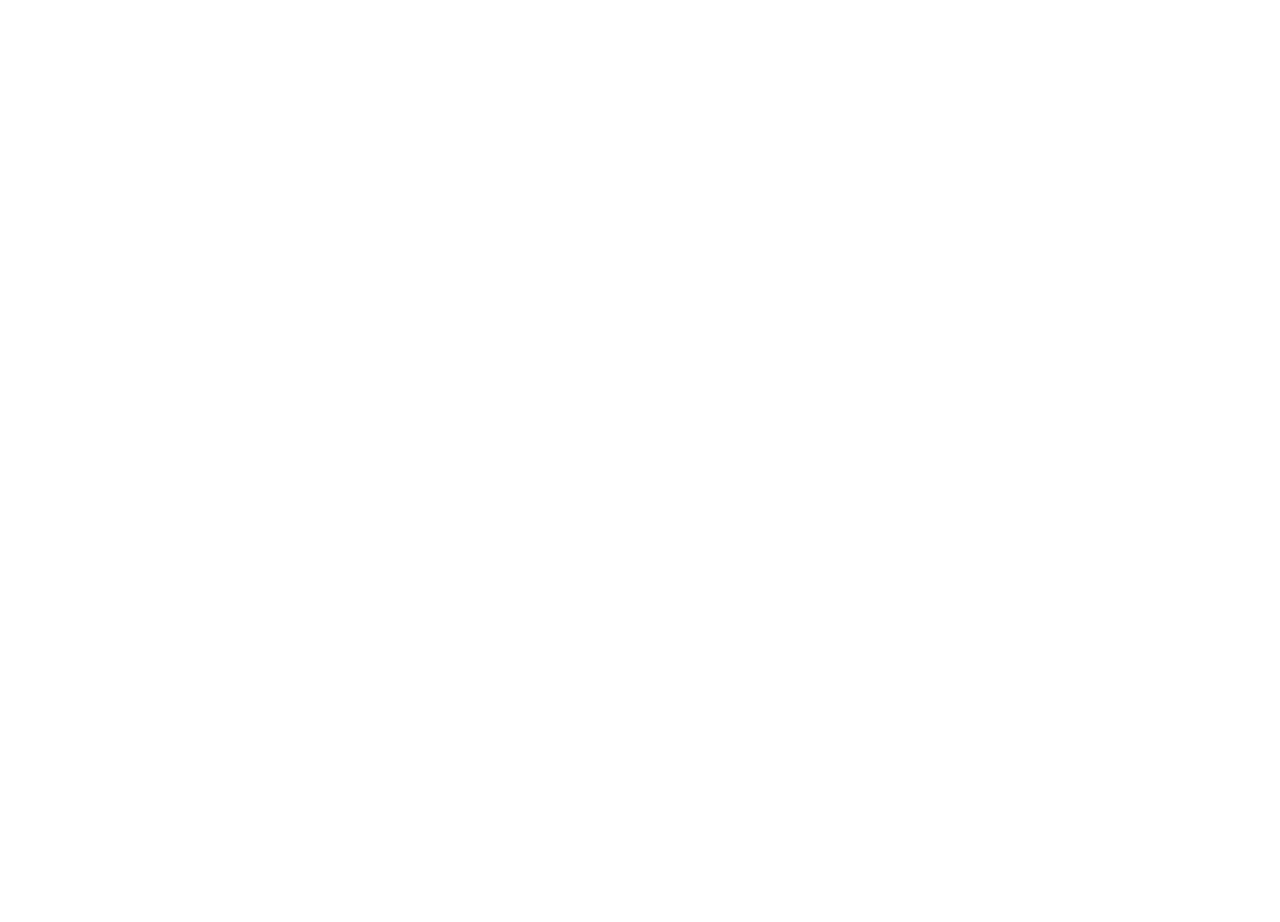
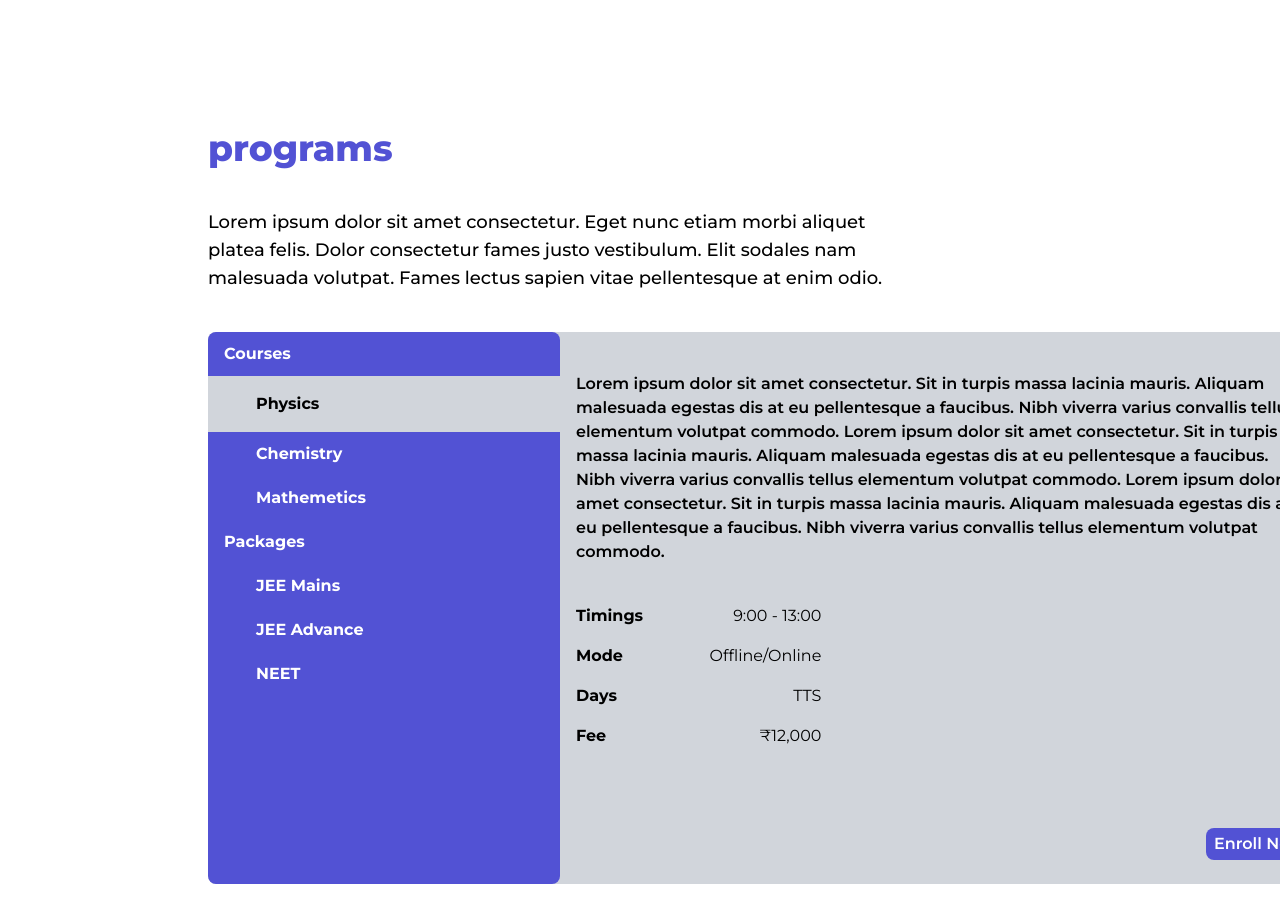
Before and after one commit to ishitaraina1807/Uni-Website, a Next.js app: page / in a window 1280 px wide. Shown: the part 3400-4322 px from the top of the page. Before the commit the page ends 3288 px from the top, so only its background shows below. Built offline with nearby package versions, Linux system fonts and the light colour scheme.

Commit message:
programs

```diff
--- a/app/page.tsx
+++ b/app/page.tsx
@@ -3,6 +3,7 @@
 import About from "@/components/About";
 import EventPage from "@/components/EventPage";
 import Academics from "@/components/Academics";
+import Programs from "@/components/Programs";
 
 export default function Page() {
 
@@ -13,6 +14,7 @@
       <About />
       <EventPage/>
       <Academics/>
+      <Programs/>
     </div>
   )
 }
--- a/components/Academics.tsx
+++ b/components/Academics.tsx
@@ -25,7 +25,7 @@
         <p className='text-sm text-center font-semibold mt-4'>Prof Mac Sandman</p>
         </div>
       </div>
-      <button className='rounded-lg bg-[#5252D4] text-white py-1 px-2 font-semibold'>know more</button>
+      <button className='rounded-lg bg-[#5252D4] text-white py-1 px-2 font-semibold mt-20'>know more</button>
     </div>
   )
 }
--- a/components/Programs.tsx
+++ b/components/Programs.tsx
@@ -0,0 +1,50 @@
+import React from 'react'
+
+export default function Programs() {
+  return (
+    <div>
+      <div className="mx-52">
+      <h1 className='text-[#5252D4] text-4xl font-extrabold mt-40'>programs</h1>
+      <p className='mt-10 mr-40 text-black text-lg font-medium'>Lorem ipsum dolor sit amet consectetur. Eget nunc etiam morbi aliquet platea felis. Dolor consectetur fames justo vestibulum. Elit sodales nam malesuada volutpat. Fames lectus sapien vitae pellentesque at enim odio.</p>
+      <div className="w-[1120px] h-[552px] my-10 flex-shrink-0 rounded-lg bg-gray-300 flex">
+      <div className="w-[352px] h-[552px] flex-shrink-0 rounded-lg bg-[#5252D4] leading-13">
+      <p className="text-white text-20 font-bold ml-4"> Courses</p>
+      <div className="w-[353px] h-[56px] flex-shrink-0 bg-gray-300 flex items-center">
+      <p className="text-black text-20 font-bold ml-12">Physics</p>
+      </div>
+      <p className="text-white text-20 font-bold ml-12">Chemistry</p>
+      <p className="text-white text-20 font-bold ml-12">Mathemetics</p>
+      <p className="text-white text-20 font-bold ml-4">Packages</p>
+      <p className="text-white text-20 font-bold ml-12">JEE Mains</p>
+      <p className="text-white text-20 font-bold ml-12">JEE Advance</p>
+      <p className="text-white text-20 font-bold ml-12">NEET</p>
+      </div>
+      <div>
+      <p className='my-10 mx-4 font-semibold'>Lorem ipsum dolor sit amet consectetur. Sit in turpis massa lacinia mauris. Aliquam malesuada egestas dis at eu pellentesque a faucibus. Nibh viverra varius convallis tellus elementum volutpat commodo. Lorem ipsum dolor sit amet consectetur. Sit in turpis massa lacinia mauris. Aliquam malesuada egestas dis at eu pellentesque a faucibus. Nibh viverra varius convallis tellus elementum volutpat commodo. Lorem ipsum dolor sit amet consectetur. Sit in turpis massa lacinia mauris. Aliquam malesuada egestas dis at eu pellentesque a faucibus. Nibh viverra varius convallis tellus elementum volutpat commodo.</p>
+    <div className='mt-6 mx-4 flex flex-col gap-4'>
+      <div className="flex justify-between w-1/3">
+      <p className="text-black text-base font-bold">Timings</p>
+      <p className="text-black text-base">9:00 - 13:00</p>
+      </div>
+      <div className="flex justify-between w-1/3">
+      <p className="text-black text-base font-bold">Mode</p>
+      <p className="text-black text-base">Offline/Online</p>
+      </div>
+      <div className="flex justify-between w-1/3">
+      <p className="text-black text-base font-bold">Days</p>
+      <p className="text-black text-base">TTS</p>
+      </div>
+      <div className="flex justify-between w-1/3">
+      <p className="text-black text-base font-bold">Fee</p>
+      <p className="text-black text-base">₹12,000</p>
+      </div>
+    </div>
+    <div className='mx-4 flex justify-end'>
+    <button className='rounded-lg bg-[#5252D4] text-white py-1 px-2 font-semibold mt-20'>Enroll Now</button>
+    </div>
+      </div>
+      </div>
+      </div>
+    </div>
+  )
+}
--- a/tailwind.config.ts
+++ b/tailwind.config.ts
@@ -13,6 +13,9 @@
         'gradient-conic':
           'conic-gradient(from 180deg at 50% 50%, var(--tw-gradient-stops))',
       },
+      lineHeight: {
+        '13': '2.75rem',
+      }
     },
   },
   plugins: [],
```
